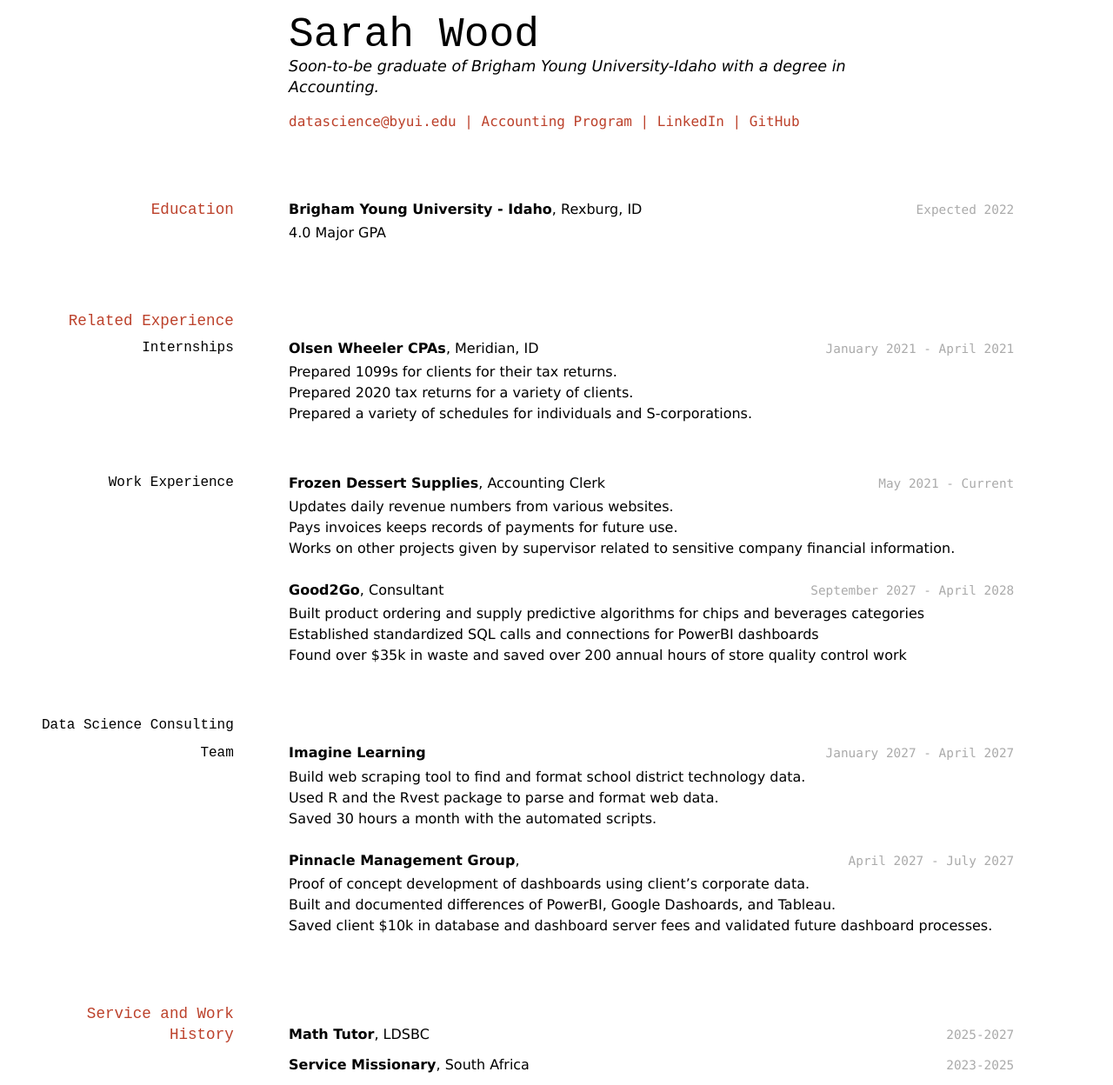
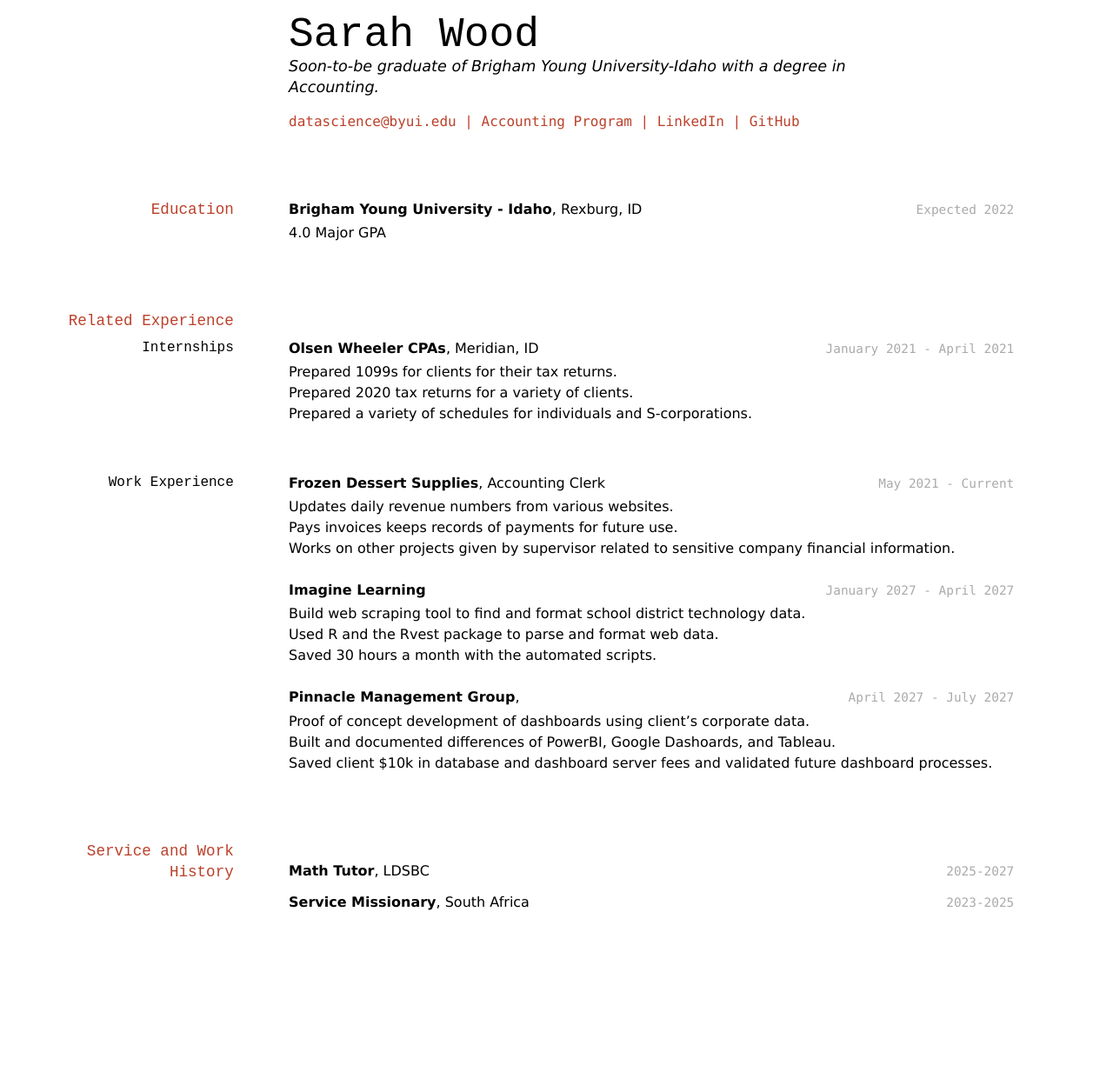
Before and after one commit to byuids-resumes/wood-resume, a Jekyll site: the page built from docs/index.md, in a window 1280 px wide. Shown: the whole page at 87% size. Built offline with Jekyll 4.4.1, drawn with Linux system fonts in a browser that asks for light colours; after the commit the page ends 1061 px from its top, so only the background shows below that.

Commit message:
Deleted Good2Go consultant portion

```diff
--- a/docs/index.md
+++ b/docs/index.md
@@ -41,15 +41,6 @@ __Frozen Dessert Supplies__, Accounting Clerk
 - Pays invoices keeps records of payments for future use.
 - Works on other projects given by supervisor related to sensitive company financial information.
 
-`September 2027 - April 2028`
-__Good2Go__, Consultant
-
-- Built product ordering and supply predictive algorithms for chips and beverages categories
-- Established standardized SQL calls and connections for PowerBI dashboards
-- Found over $35k in waste and saved over 200 annual hours of store quality control work
-
-### Data Science Consulting Team
-
 `January 2027 - April 2027`
 __Imagine Learning__
 
```
